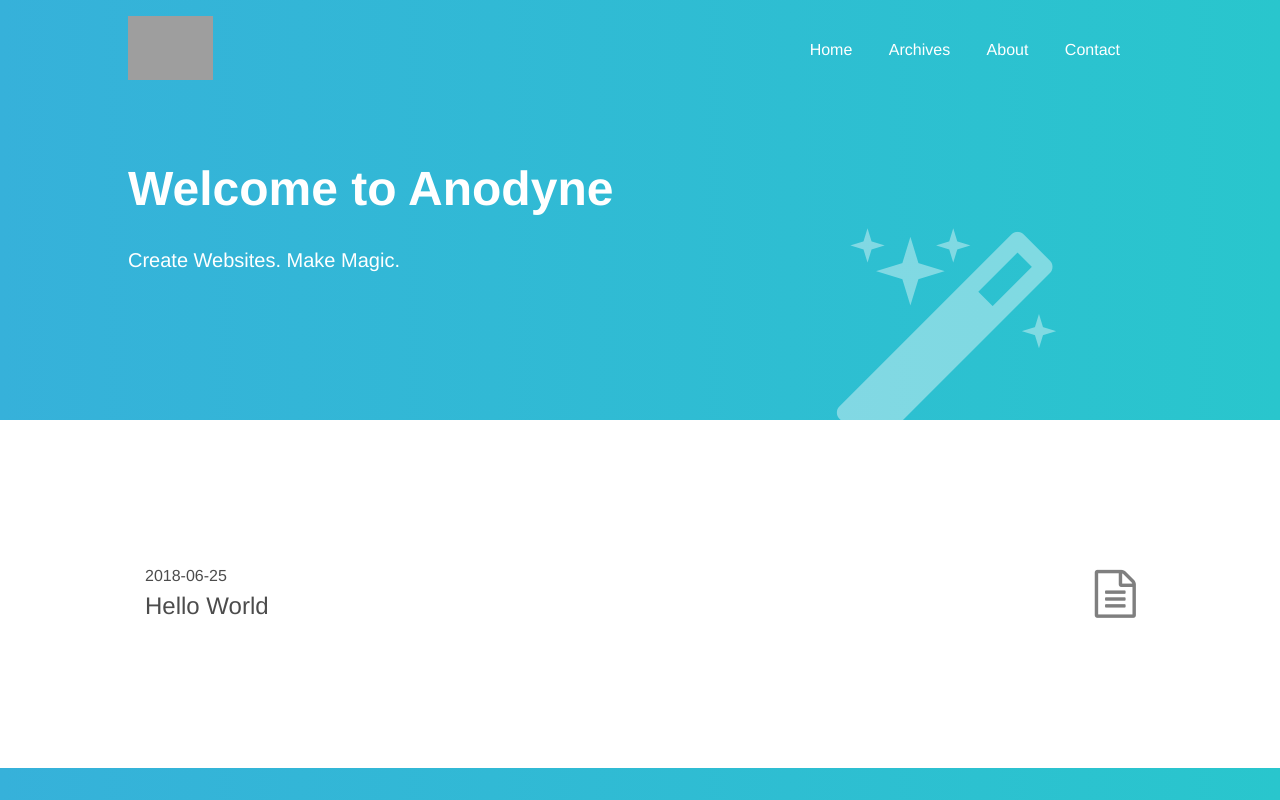
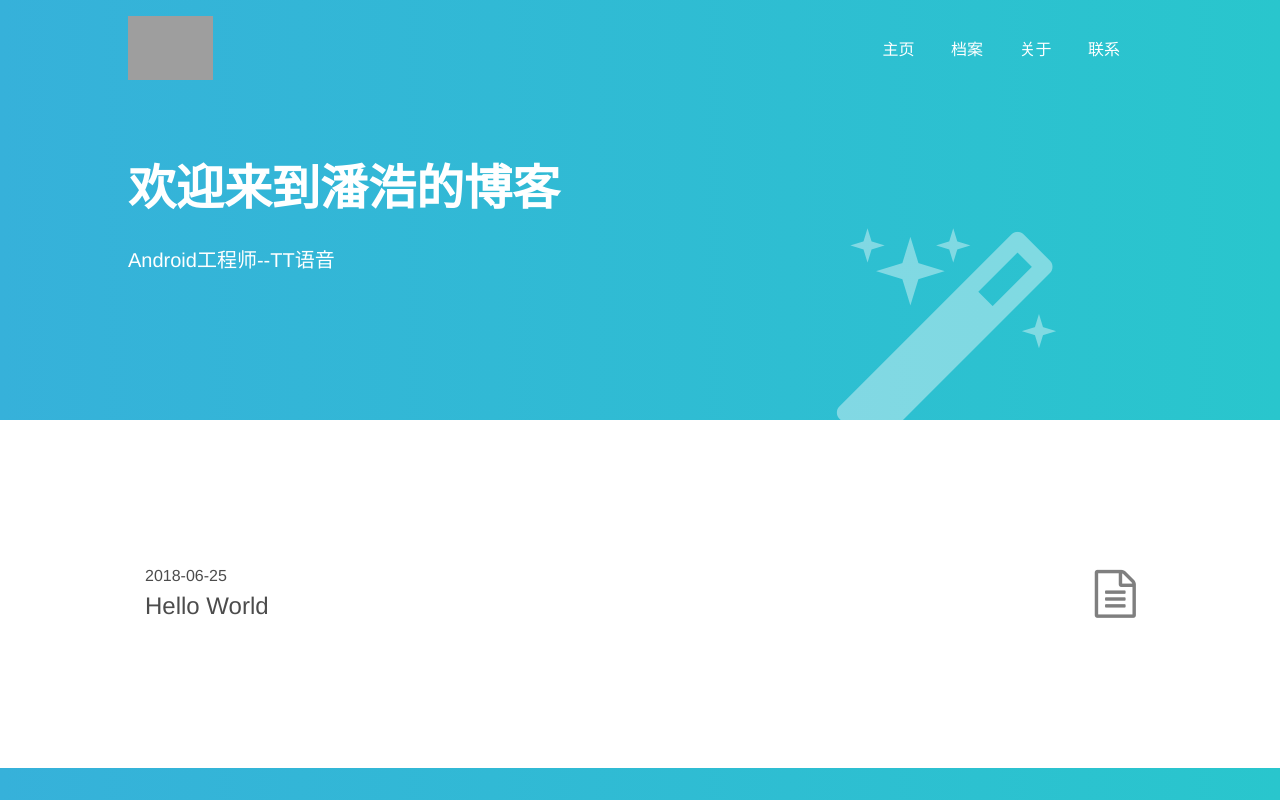
Before and after one commit to pan-haos/pan-haos.github.io, a plain HTML site: page index.html in a window 1280 px wide. Shown: the top 800 px of the page. Drawn offline with nearby package versions, Linux system fonts and the light colour scheme; grey boxes are pictures that could not be loaded.

Commit message:
Site updated: 2018-06-26 13:45:30

```diff
--- a/index.html
+++ b/index.html
@@ -80,26 +80,26 @@
 
                 <a class="link dim f6 f5-l dib mr3 mr4-l white"
                     href="/"
-                    title="Home">
-                    Home
+                    title="主页">
+                    主页
                 </a>
 
                 <a class="link dim f6 f5-l dib mr3 mr4-l white"
                     href="/archives"
-                    title="Archives">
-                    Archives
+                    title="档案">
+                    档案
                 </a>
 
                 <a class="link dim f6 f5-l dib mr3 mr4-l white"
                     href="/about.html"
-                    title="About">
-                    About
+                    title="关于">
+                    关于
                 </a>
 
                 <a class="link dim f6 f5-l dib mr3 mr4-l white"
                     href="/contact.html"
-                    title="Contact">
-                    Contact
+                    title="联系">
+                    联系
                 </a>
 
         </div>
@@ -108,8 +108,8 @@
     <!-- Title -->
     <div class="w-100 mw8 center vh-40 dt">
         <div class="dtc v-mid white">
-            <h1 class="f1-l f2-m tc tc-m tl-ns">Welcome to Anodyne</h1>
-            <p class="f4 fw3 pab-100px tc tc-m tl-ns">Create Websites. Make Magic.</p>
+            <h1 class="f1-l f2-m tc tc-m tl-ns">欢迎来到潘浩的博客</h1>
+            <p class="f4 fw3 pab-100px tc tc-m tl-ns">Android工程师--TT语音</p>
         </div>
     </div>
 
```
Also changed, not shown: 2018/06/25/hello-world/index.html (+8 -8 lines), archives/2018/06/index.html (+8 -8 lines), archives/2018/index.html (+8 -8 lines), archives/index.html (+8 -8 lines).
